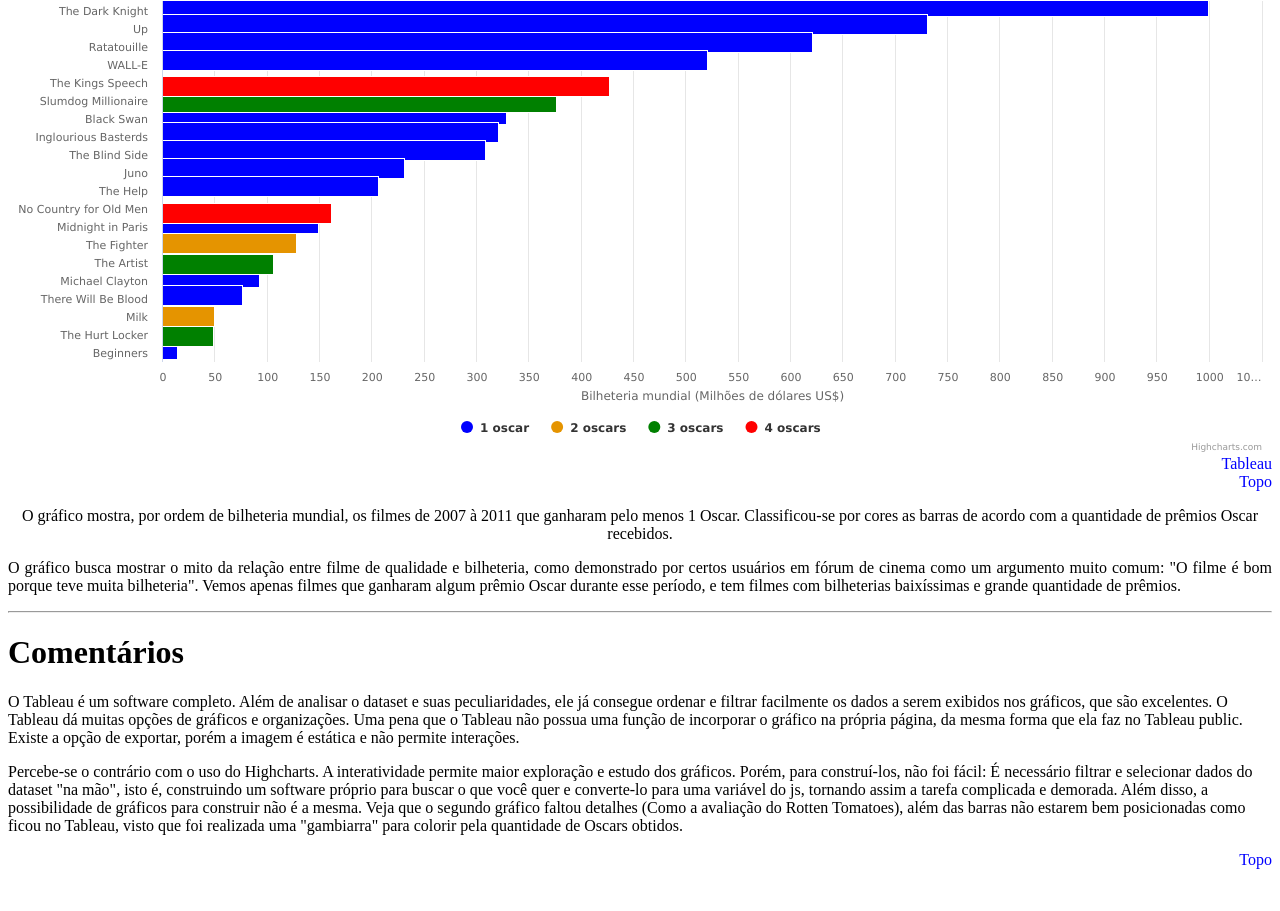
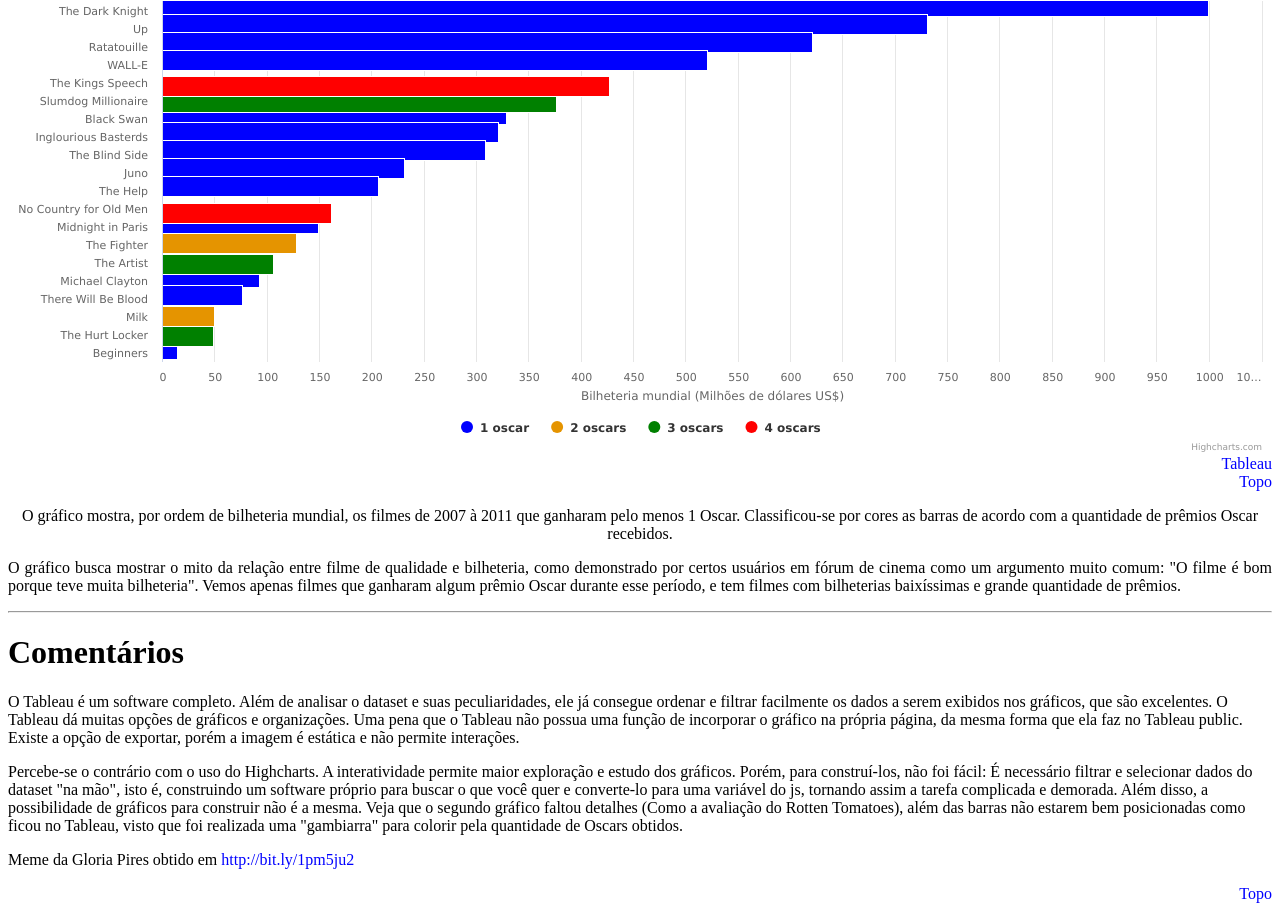
Before and after one commit to arturmesquitab/datavis, a plain HTML site: page tp2.html in a window 1280 px wide. Shown: the part 943-1854 px from the top of the page. Before the commit the page ends 1820 px from the top, so only its background shows below. Drawn offline with nearby package versions, Linux system fonts and the light colour scheme.

Commit message:
referencias

```diff
--- a/tp2.html
+++ b/tp2.html
@@ -111,6 +111,7 @@
 			<h1>Comentários</h1>
 			<p>O Tableau é um software completo. Além de analisar o dataset e suas peculiaridades, ele já consegue ordenar e filtrar facilmente os dados a serem exibidos nos gráficos, que são excelentes. O Tableau dá muitas opções de gráficos e organizações. Uma pena que o Tableau não possua uma função de incorporar o gráfico na própria página, da mesma forma que ela faz no Tableau public. Existe a opção de exportar, porém a imagem é estática e não permite interações.</p>
 			<p>Percebe-se o contrário com o uso do Highcharts. A interatividade permite maior exploração e estudo dos gráficos. Porém, para construí-los, não foi fácil: É necessário filtrar e selecionar dados do dataset "na mão", isto é, construindo um software próprio para buscar o que você quer e converte-lo para uma variável do js, tornando assim a tarefa complicada e demorada. Além disso, a possibilidade de gráficos para construir não é a mesma. Veja que o segundo gráfico faltou detalhes (Como a avaliação do Rotten Tomatoes), além das barras não estarem bem posicionadas como ficou no Tableau, visto que foi realizada uma "gambiarra" para colorir pela quantidade de Oscars obtidos.</p>
+			<p>Meme da Gloria Pires obtido em <a href="http://bit.ly/1pm5ju2">http://bit.ly/1pm5ju2</a></p>
 		</div>
 		<div align="right"><a href="#"> Topo</a></div>
 	</body>
```
